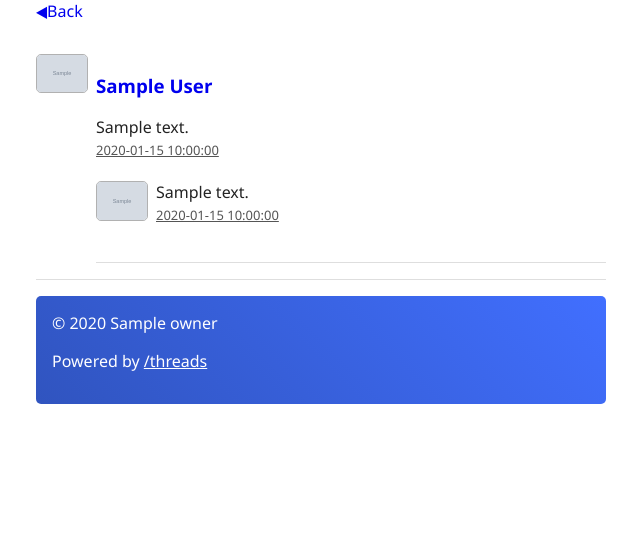
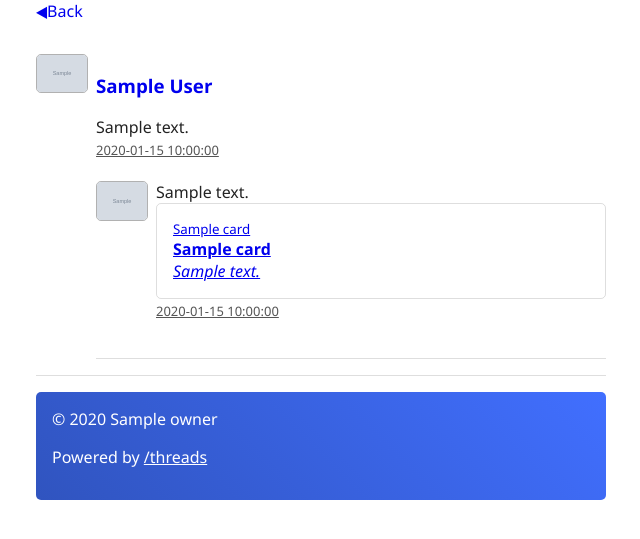
Before and after one commit to ayoayco/threads, a Flask app: template templates/threads.html in a window 1280 px wide. Shown: the part 199-738 px from the top of the page, without its empty margins (319-959 px from the left). Run offline with Flask 3, Linux system fonts and the light colour scheme; the template is opened without the code that fills it: most values are stand-ins (such as "Sample title", 1, 10 or a date in 2020); grey boxes marked "Sample" are stand-in pictures; some libraries are stand-ins or nearby versions.

```diff
--- a/templates/threads.html
+++ b/templates/threads.html
@@ -61,16 +61,22 @@
       & .ellipsis::after {
         content: '...'
       }
+      & .body {
 
-      & img, & video, & p {
+        & img, & video {
+          margin-bottom: 5px;
+        }
+
+        & p {
           margin-bottom: 1em;
         }
 
-      & img, & video {
+        & img, & video, & .link_card {
           border-radius: 5px;
           max-width: 100%;
           object-fit: cover;
           border: 1px solid rgba(34, 34, 34, 0.15);
+        }
       }
 
       & .author a {
@@ -78,6 +84,11 @@
 
         &:hover {
           text-decoration: underline;
+        }
+
+        & .emoji {
+          display: inline;
+          width: 1rem;
         }
       }
 
@@ -99,6 +110,13 @@
         margin: 1em 0;
         cursor: pointer;
         margin-top: 1em;
+      }
+
+      & .link_card {
+        & strong, & em, & small {
+          display: block;
+        }
+        padding: 1em;
       }
     }
 
@@ -140,9 +158,10 @@
           <div class="card_content">
 
             <h3 class="author">
-              <a rel="author" href="{{thread.account.url}}">{{thread.account.display_name}}</a>
+              <a rel="author" href="{{thread.account.url}}">{{thread.account.display_name | safe}}</a>
             </h3>
 
+            <div class="body">
               {{thread.content | safe}}
 
               {% for media in thread.media_attachments %}
@@ -155,6 +174,8 @@
                 </video>
                 {% endif %}
               {% endfor %}
+            </div>
+
 
             {% if thread.descendants %}
               <div class="meta">
@@ -171,6 +192,7 @@
                   </div>
 
                   <div class="card_content">
+                    <div class="body">
                       {{ descendant.content | safe }}
                       {% for media in descendant.media_attachments%}
                         {% if media.type == 'image'%}
@@ -182,6 +204,21 @@
                         </video>
                         {% endif %}
                       {% endfor %}
+
+                      {% if descendant.card %}
+                      <a href="{{ descendant.card.url }}">
+                        <div class="link_card">
+
+                          <small>
+                            {{ descendant.card.provider_name or descendant.card.provider_url }}
+                          </small>
+                          <strong>{{ descendant.card.title }}</strong>
+                          <em>{{descendant.card.description}}</em>
+                        </div>
+                      </a>
+                      {% endif %}
+                    </div>
+
                     <div class="meta">
                       <a href="{{descendant.url}}" target="_blank">{{ descendant.created_at }}</a>
                     </div>
--- a/threads.py
+++ b/threads.py
@@ -5,7 +5,7 @@ threads = Blueprint('threads', __name__, template_folder='template')
 
 # TODO: move following to an app config or sqlite #########
 server = 'https://social.ayco.io'
-thread_ids = ['112319729193615365', '112258065967208438']
+thread_ids = ['112319729193615365', '112258065967208438', '109545132056133905']
 app = {
     "title":"Ayo's Threads",
     "description": "Release candidate for thoughts before they become a blog."
@@ -64,6 +64,11 @@ def get_descendants(server, status):
     return descendants
 
 def clean_author(account):
+    if 'emojis' in account and len(account['emojis']) > 0:
+        name = account['display_name']
+        for emoji in account['emojis']:
+            account['display_name'] = name.replace(":" + emoji['shortcode'] + ":", '<img class="emoji" src="'+emoji['url']+'" />')
+
     return clean_dict(account, ['avatar', 'display_name', 'id', 'url'])
 
 def clean_status(status):
```
Lines whose indentation alone changed are shown as unchanged.
